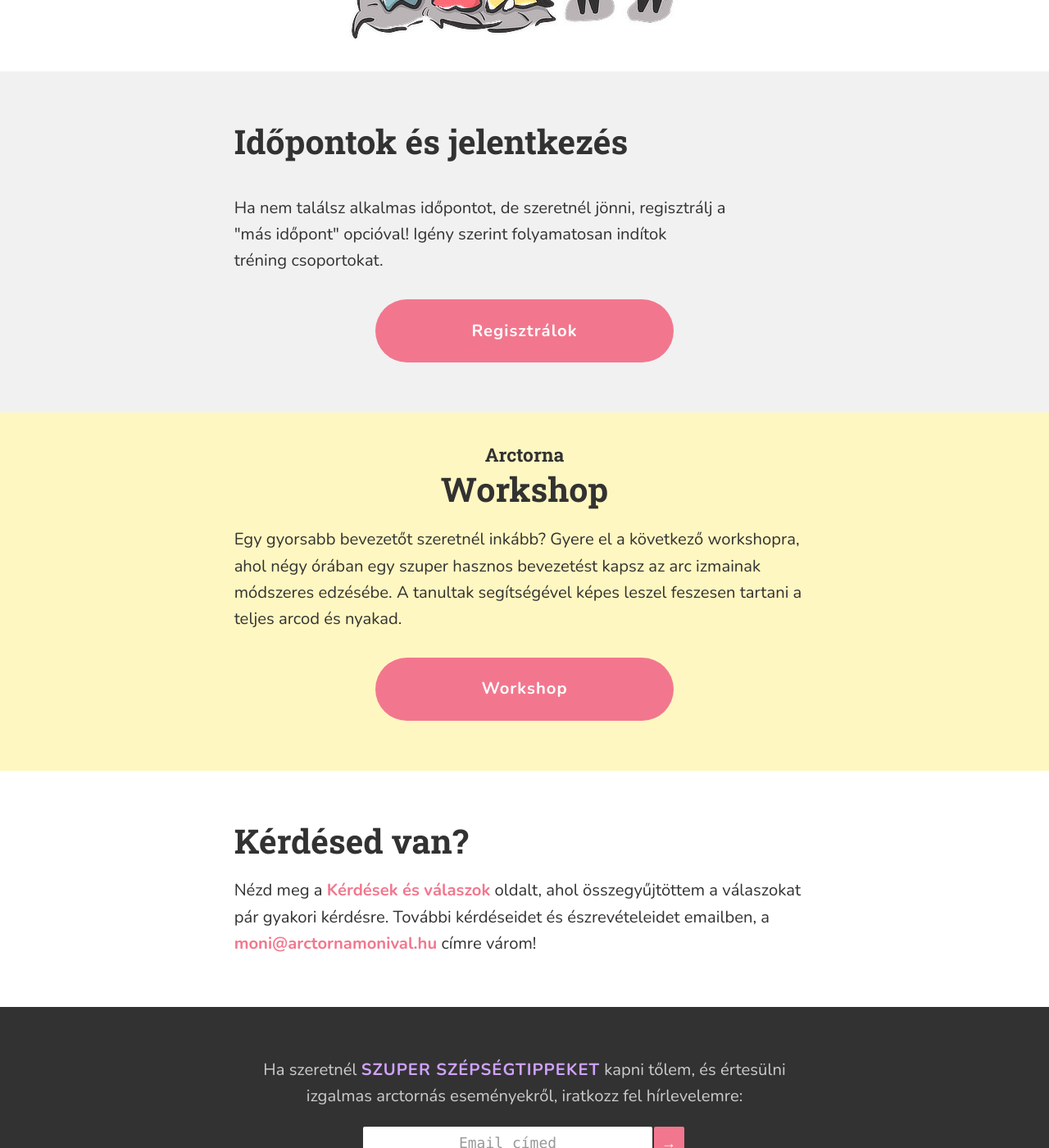
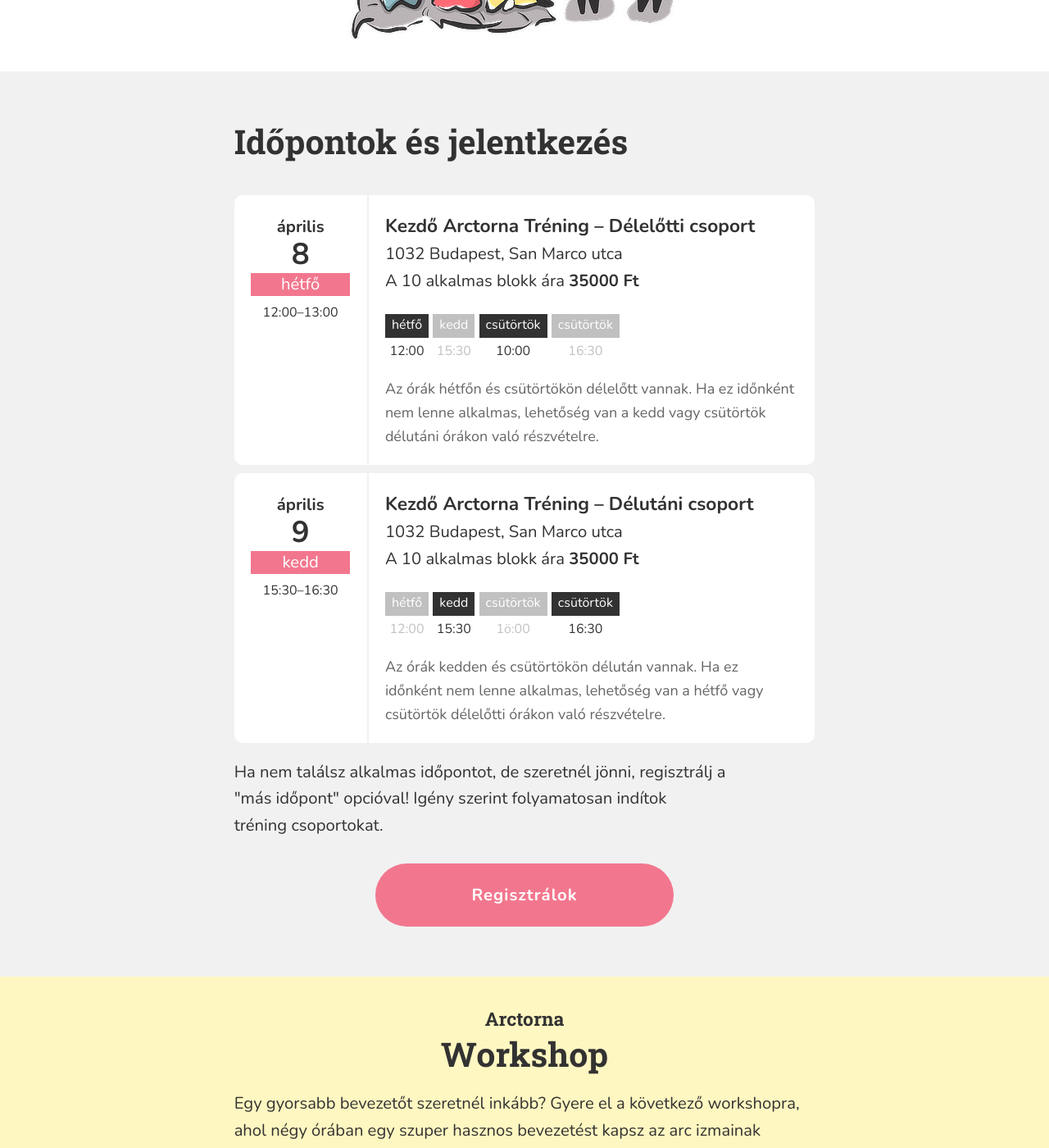
Before and after one commit to monikamudra/arctorna, a Jekyll site: the page built from trening.md, in a window 1280 px wide and 1400 px high, scrolled down 2317 px. Shown: the whole window at 82% size. Built offline with Jekyll 4.4.1, drawn with Linux system fonts in a browser that asks for light colours.

Commit message:
Update training events

```diff
--- a/_data/training.yaml
+++ b/_data/training.yaml
@@ -5,49 +5,50 @@ deposit: 10000
 private_price: 59000
 price_desc: A 10 alkalmas blokk ára
 events:
-  - date: 2019-2-11T09:00
-    start: "9:00"
-    end: "10:00"
+  - date: 2019-4-8T12:00
+    start: "12:00"
+    end: "13:00"
     title: Kezdő Arctorna Tréning – Délelőtti&nbsp;csoport
     classes:
       -
         day: hétfő
-        time: "9:00"
+        time: "12:00"
       -
         day: kedd
-        time: "17:00"
+        time: "15:30"
         alt: true
       -
         day: csütörtök
-        time: "9:00"
+        time: "10:00"
       -
-        day: péntek
+        day: csütörtök
         time: "16:30"
         alt: true
     description: >-
       Az órák hétfőn és csütörtökön délelőtt vannak. Ha ez időnként nem lenne
-      alkalmas, lehetőség van a kedd vagy péntek délutáni órákon való részvételre.
+      alkalmas, lehetőség van a kedd vagy csütörtök délutáni órákon
+      való részvételre.
 
-  - date: 2019-2-12T017:00
-    start: "17:00"
-    end: "18:00"
+  - date: 2019-4-9T015:30
+    start: "15:30"
+    end: "16:30"
     title: Kezdő Arctorna Tréning – Délutáni&nbsp;csoport
     classes:
       -
         day: hétfő
-        time: "9:00"
+        time: "12:00"
         alt: true
       -
         day: kedd
-        time: "17:00"
+        time: "15:30"
       -
         day: csütörtök
-        time: "9:00"
+        time: "1ö:00"
         alt: true
       -
-        day: péntek
+        day: csütörtök
         time: "16:30"
     description: >-
-      Az órák kedden és pénteken délután vannak. Ha ez időnként nem lenne
+      Az órák kedden és csütörtökön délután vannak. Ha ez időnként nem lenne
       alkalmas, lehetőség van a hétfő vagy csütörtök délelőtti órákon
       való részvételre.
```
